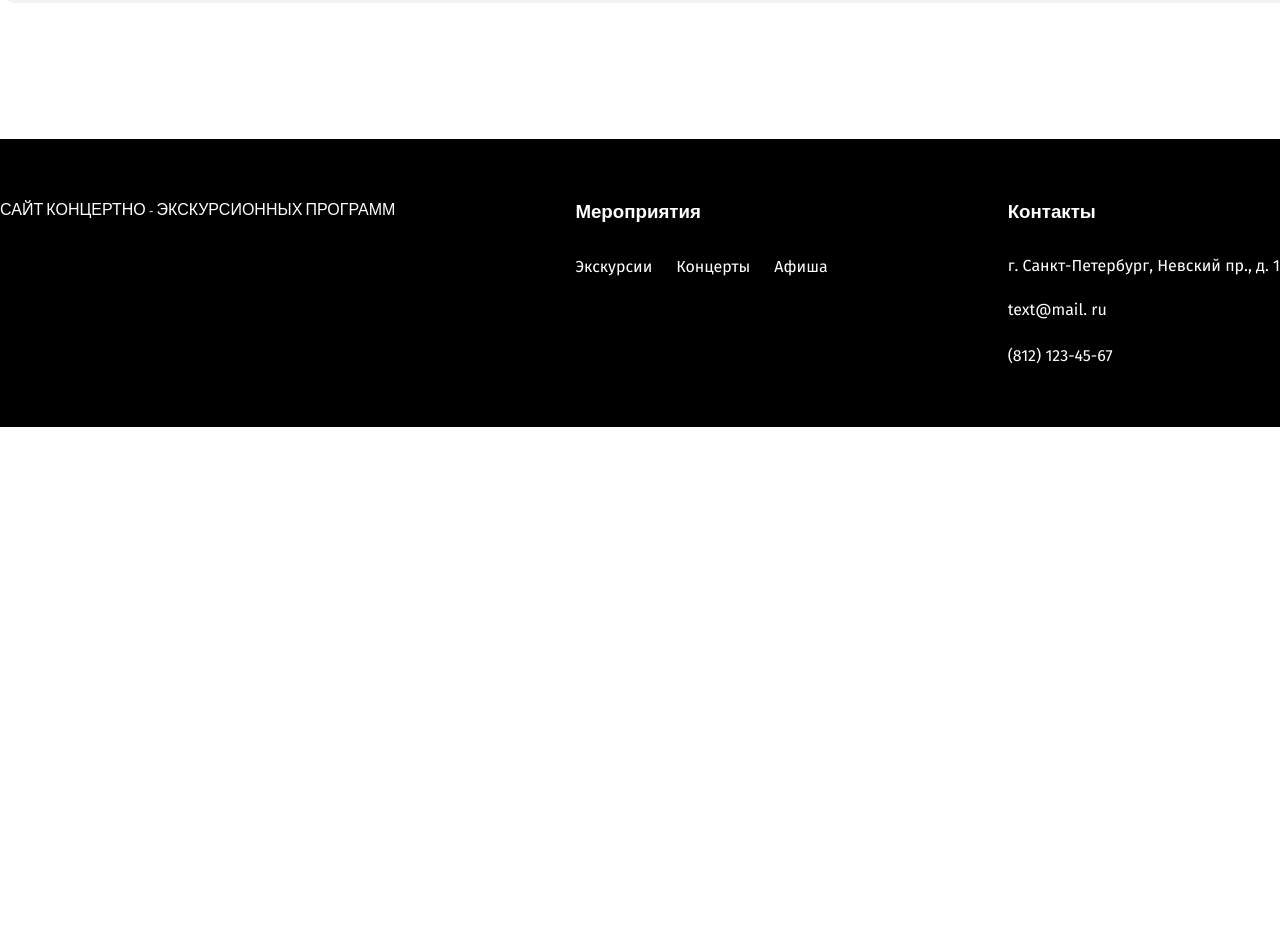
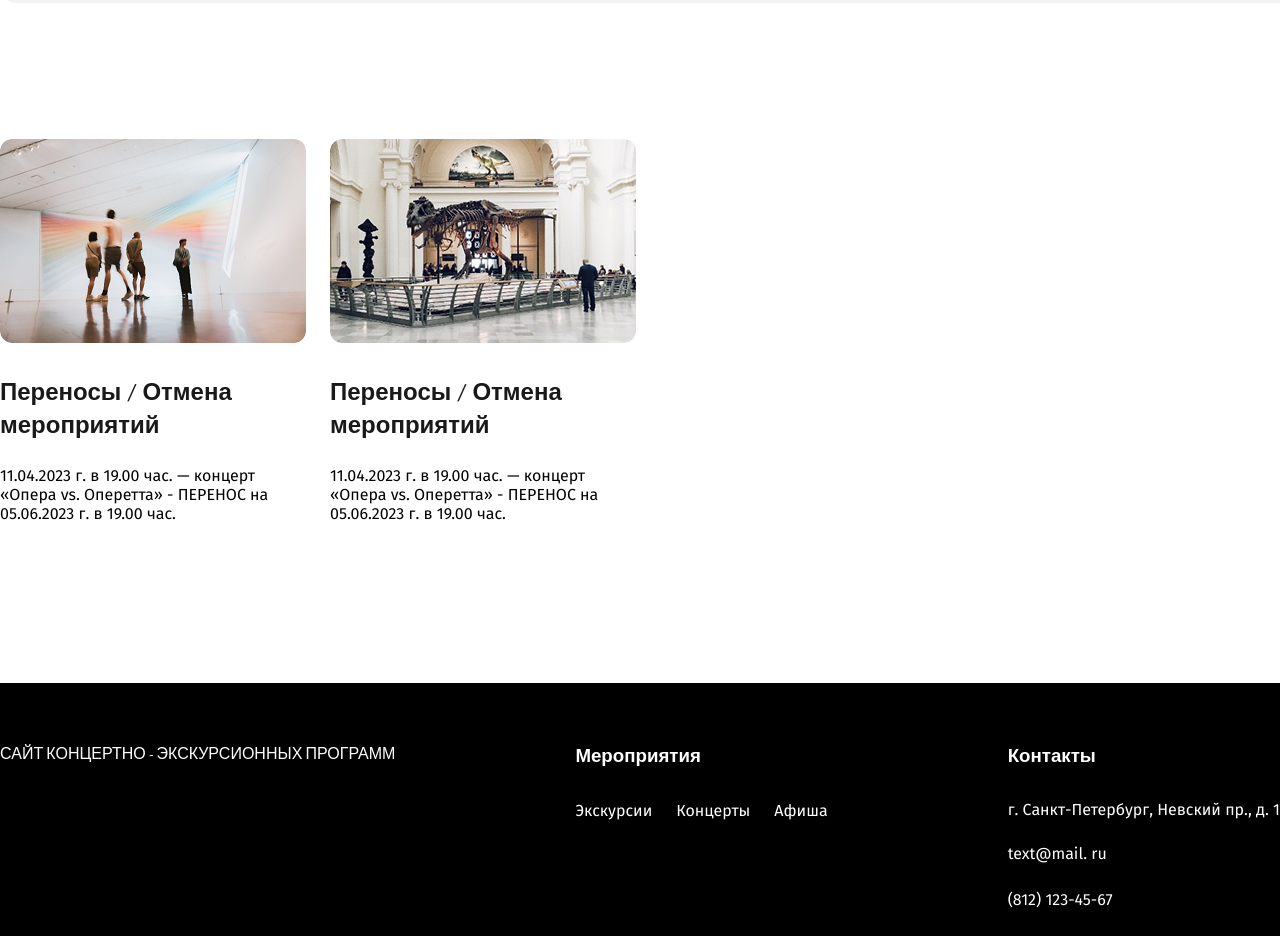
Before and after one commit to KalyghniiA/excursion, a React (Vite) app: page / in a window 1280 px wide. Shown: the part 1780-2716 px from the top of the page. Before the commit the page ends 2207 px from the top, so only its background shows below. Built offline with nearby package versions, Linux system fonts and the light colour scheme.

Commit message:
create news block

```diff
--- a/src/components/Event/Event.props.ts
+++ b/src/components/Event/Event.props.ts
@@ -1,5 +1,5 @@
-import type {Affiche} from "../../interfaces/IAffiche.interface.ts";
+import type {IAffiche} from "../../interfaces/IAffiche.interface.ts";
 
 export interface EventProps {
-    eventData: Affiche;
+    eventData: IAffiche;
 }
--- /dev/null
+++ b/src/interfaces/INews.interface.ts
@@ -0,0 +1,6 @@
+export interface INews {
+    id: string;
+    name: string;
+    description: string;
+    imageUrl: string;
+}
--- a/src/pages/Main/Main.tsx
+++ b/src/pages/Main/Main.tsx
@@ -2,6 +2,8 @@ import styles from "./Main.module.css";
 import {Promo} from "./Promo/Promo.tsx";
 import type {IAffiche} from "../../interfaces/IAffiche.interface.ts";
 import {Affiche} from "./Affiche/Affiche.tsx";
+import type {INews} from "../../interfaces/INews.interface.ts";
+import {News} from "./News/News.tsx";
 
 
 const mockEvents: IAffiche[] = [
@@ -28,11 +30,29 @@ const mockEvents: IAffiche[] = [
 	}
 ];
 
+const newsMock: INews[] = [
+	{
+		id: "1",
+		name: "Переносы / Отмена мероприятий",
+		description: "11.04.2023 г. в 19.00 час. — концерт «Опера vs. Оперетта» - ПЕРЕНОС на 05.06.2023 г. в 19.00 час.",
+		imageUrl: "/public/news1.png"
+	},
+	{
+		id: "2",
+		name: "Переносы / Отмена мероприятий",
+		description: "11.04.2023 г. в 19.00 час. — концерт «Опера vs. Оперетта» - ПЕРЕНОС на 05.06.2023 г. в 19.00 час.",
+		imageUrl: "/public/news2.png"
+	}
+];
+
 export function Main() {
 	return (
 		<main className={styles.main}>
 			<Promo events={mockEvents} />
 			<Affiche events={mockEvents} />
+			<div className={styles["info-container"]}>
+				<News newsData={newsMock} />
+			</div>
 		</main>
 	);
 }
--- /dev/null
+++ b/src/pages/Main/News/News.module.css
@@ -0,0 +1,5 @@
+.container {
+    display: flex;
+    gap: 24px;
+    margin-bottom: 160px;
+}
--- /dev/null
+++ b/src/pages/Main/News/News.tsx
@@ -0,0 +1,13 @@
+import styles from "./News.module.css";
+import type {INews} from "../../../interfaces/INews.interface.ts";
+import {NewsBlock} from "./NewsBlock/NewsBlock.tsx";
+
+
+export function News({newsData}:{newsData: INews[]}) {
+
+	return (
+		<section className={styles.container}>
+			{newsData.map((news) => (<NewsBlock newsData={news} />))}
+		</section>
+	);
+}
--- /dev/null
+++ b/src/pages/Main/News/NewsBlock/NewsBlock.module.css
@@ -0,0 +1,29 @@
+.container {
+    display: flex;
+    flex-direction: column;
+    width: 306px;
+}
+
+.img {
+    border-radius: 12px;
+    width: 306px;
+    height: 204px;
+    margin-bottom: 32px;
+}
+
+.title {
+    font-family: var(--second-family), sans-serif;
+    font-weight: 700;
+    font-size: 24px;
+    line-height: 140%;
+    color: #191919;
+    margin-bottom: 24px;
+}
+
+.description {
+    font-weight: 400;
+    font-size: 16px;
+    line-height: 140%;
+    color: #191919;
+    opacity: .75;
+}
--- /dev/null
+++ b/src/pages/Main/News/NewsBlock/NewsBlock.tsx
@@ -0,0 +1,12 @@
+import styles from "./NewsBlock.module.css";
+import type {INews} from "../../../../interfaces/INews.interface.ts";
+
+export function NewsBlock({newsData}: {newsData: INews}) {
+	return (
+		<section className={styles.container}>
+			<img src={newsData.imageUrl} alt={newsData.name} className={styles.img}/>
+			<h4 className={styles.title}>{newsData.name}</h4>
+			<p className={styles.text}>{newsData.description}</p>
+		</section>
+	);
+}
```
Also changed, not shown: public/news1.png (added), public/news2.png (added).
